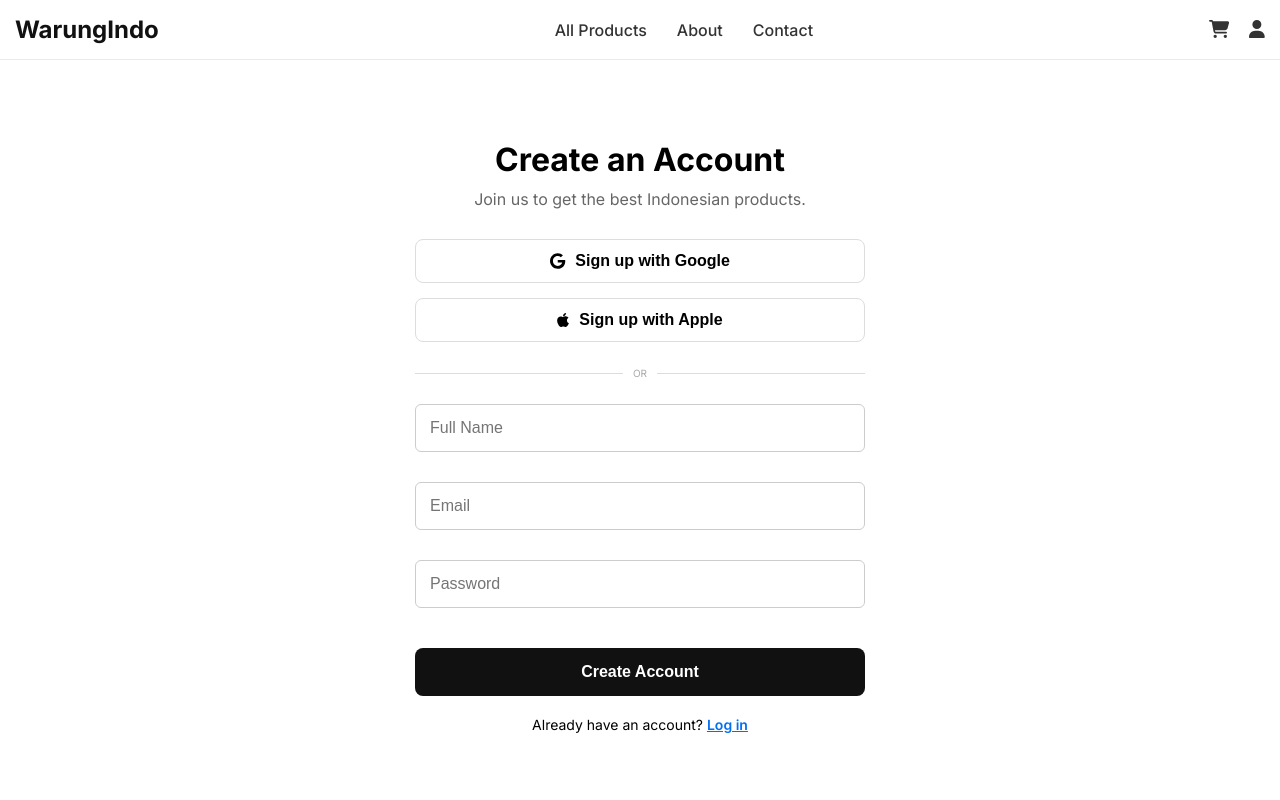
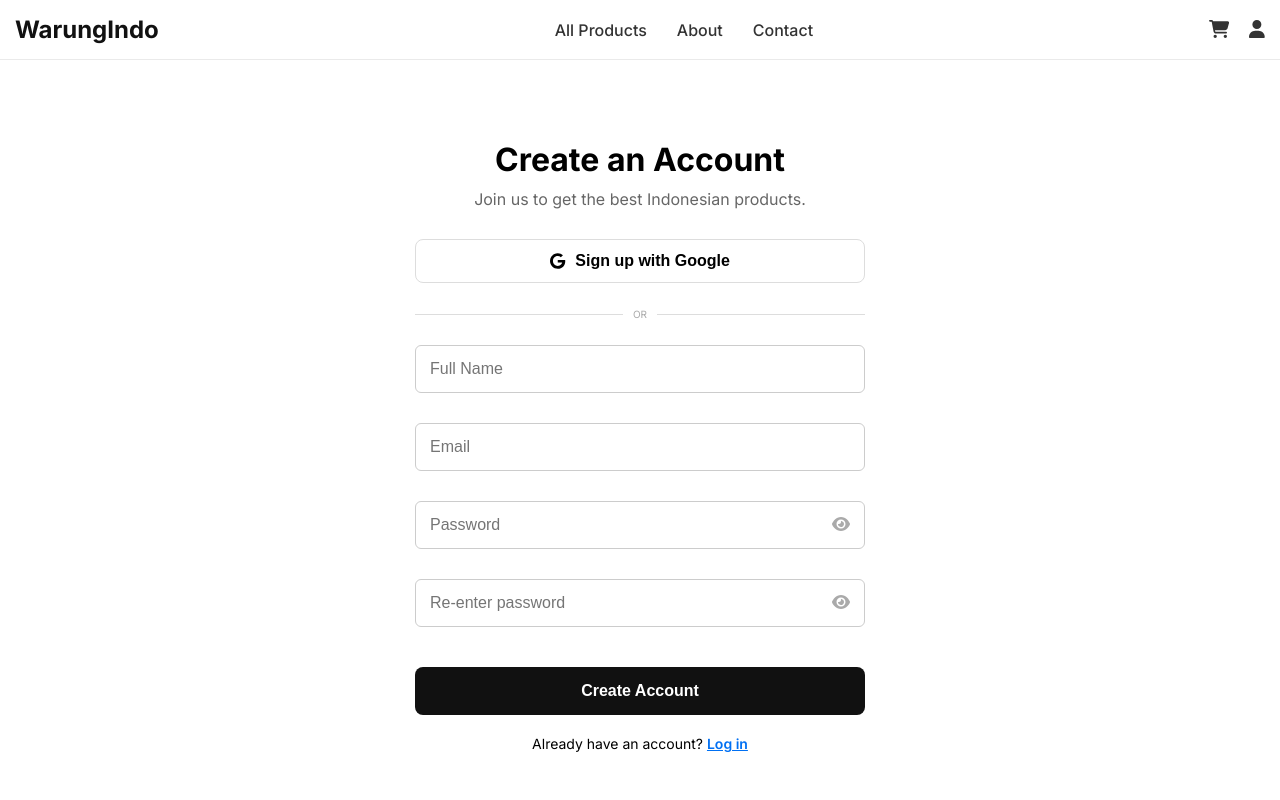
Before and after one commit to wandaazhar007/frontend-warungindomichigan, a Next.js app: page /signup in a window 1280 px wide. Shown: the top 800 px of the page. Built offline with nearby package versions, Linux system fonts and the light colour scheme; no server answers.

Commit message:
add validation

```diff
--- a/src/app/login/AuthPage.module.scss
+++ b/src/app/login/AuthPage.module.scss
@@ -132,3 +132,25 @@
   text-align: left;
   margin-top: -1rem;
 }
+
+.inputGroup {
+  position: relative;
+  margin-bottom: 1.5rem;
+}
+
+// --- ADD THESE NEW STYLES ---
+.passwordWrapper {
+  position: relative;
+}
+
+.passwordToggle {
+  position: absolute;
+  right: 1.5rem;
+  top: 50%;
+  transform: translateY(-50%);
+  background: none;
+  border: none;
+  cursor: pointer;
+  color: #aaa;
+  font-size: 1.6rem;
+}
--- a/src/app/login/page.tsx
+++ b/src/app/login/page.tsx
@@ -228,7 +228,7 @@ import { useRouter, useSearchParams } from 'next/navigation';
 import Link from 'next/link';
 import toast from 'react-hot-toast';
 import { FontAwesomeIcon } from '@fortawesome/react-fontawesome';
-import { faGoogle, faApple } from '@fortawesome/free-brands-svg-icons';
+import { faGoogle } from '@fortawesome/free-brands-svg-icons';
 import { faSpinner } from '@fortawesome/free-solid-svg-icons';
 import Container from '@/components/Container/Container';
 import styles from './AuthPage.module.scss';
@@ -317,9 +317,9 @@ const LoginPage = () => {
             <button onClick={handleGoogleSignIn} className={styles.socialButton}>
               <FontAwesomeIcon icon={faGoogle} /> Sign in with Google
             </button>
-            <button className={styles.socialButton}>
+            {/* <button className={styles.socialButton}>
               <FontAwesomeIcon icon={faApple} /> Sign in with Apple
-            </button>
+            </button> */}
           </div>
 
           <div className={styles.divider}><span>OR</span></div>
--- a/src/app/signup/page.tsx
+++ b/src/app/signup/page.tsx
@@ -5,8 +5,8 @@ import { useRouter } from 'next/navigation';
 import Link from 'next/link';
 import toast from 'react-hot-toast';
 import { FontAwesomeIcon } from '@fortawesome/react-fontawesome';
-import { faGoogle, faApple } from '@fortawesome/free-brands-svg-icons';
-import { faSpinner } from '@fortawesome/free-solid-svg-icons';
+import { faGoogle } from '@fortawesome/free-brands-svg-icons';
+import { faEye, faEyeSlash, faSpinner } from '@fortawesome/free-solid-svg-icons';
 import Container from '@/components/Container/Container';
 import styles from '../login/AuthPage.module.scss';
 import { signUpWithEmail, signInWithGoogle } from '@/services/authService';
@@ -15,14 +15,18 @@ interface FormErrors {
   fullName?: string;
   email?: string;
   password?: string;
+  confirmPassword?: string;
 }
 
 const SignupPage = () => {
   const [fullName, setFullName] = useState('');
   const [email, setEmail] = useState('');
   const [password, setPassword] = useState('');
+  const [confirmPassword, setConfirmPassword] = useState('');
   const [isLoading, setIsLoading] = useState(false);
   const [errors, setErrors] = useState<FormErrors>({});
+  const [showPassword, setShowPassword] = useState(false);
+  const [showConfirmPassword, setShowConfirmPassword] = useState(false);
   const router = useRouter();
 
 
@@ -32,6 +36,10 @@ const SignupPage = () => {
     if (!email) newErrors.email = 'Email is required.';
     if (!password) newErrors.password = 'Password is required.';
     else if (password.length < 6) newErrors.password = 'Password must be at least 6 characters.';
+
+    // --- NEW VALIDATION LOGIC ---
+    if (!confirmPassword) newErrors.confirmPassword = 'Please re-enter your password.';
+    else if (password !== confirmPassword) newErrors.confirmPassword = 'Passwords do not match.';
 
     setErrors(newErrors);
     return Object.keys(newErrors).length === 0;
@@ -79,9 +87,9 @@ const SignupPage = () => {
             <button onClick={handleGoogleSignIn} className={styles.socialButton}>
               <FontAwesomeIcon icon={faGoogle} /> Sign up with Google
             </button>
-            <button className={styles.socialButton}>
+            {/* <button className={styles.socialButton}>
               <FontAwesomeIcon icon={faApple} /> Sign up with Apple
-            </button>
+            </button> */}
           </div>
 
           <div className={styles.divider}><span>OR</span></div>
@@ -95,9 +103,24 @@ const SignupPage = () => {
               <input type="email" placeholder="Email" value={email} onChange={(e) => setEmail(e.target.value)} className={errors.email ? styles.errorInput : ''} />
               {errors.email && <p className={styles.errorMessage}>{errors.email}</p>}
             </div>
-            <div className={styles.inputGroup}>
+            {/* <div className={styles.inputGroup}>
               <input type="password" placeholder="Password" value={password} onChange={(e) => setPassword(e.target.value)} className={errors.password ? styles.errorInput : ''} />
               {errors.password && <p className={styles.errorMessage}>{errors.password}</p>}
+            </div> */}
+
+            <div className={`${styles.inputGroup} ${styles.passwordWrapper}`}>
+              <input type={showPassword ? 'text' : 'password'} placeholder="Password" value={password} onChange={(e) => setPassword(e.target.value)} className={errors.password ? styles.errorInput : ''} />
+              <button type="button" className={styles.passwordToggle} onClick={() => setShowPassword(!showPassword)}>
+                <FontAwesomeIcon icon={showPassword ? faEyeSlash : faEye} />
+              </button>
+              {errors.password && <p className={styles.errorMessage}>{errors.password}</p>}
+            </div>
+            <div className={`${styles.inputGroup} ${styles.passwordWrapper}`}>
+              <input type={showConfirmPassword ? 'text' : 'password'} placeholder="Re-enter password" value={confirmPassword} onChange={(e) => setConfirmPassword(e.target.value)} className={errors.confirmPassword ? styles.errorInput : ''} />
+              <button type="button" className={styles.passwordToggle} onClick={() => setShowConfirmPassword(!showConfirmPassword)}>
+                <FontAwesomeIcon icon={showConfirmPassword ? faEyeSlash : faEye} />
+              </button>
+              {errors.confirmPassword && <p className={styles.errorMessage}>{errors.confirmPassword}</p>}
             </div>
             <button type="submit" className={styles.submitButton} disabled={isLoading}>
               {isLoading ? <FontAwesomeIcon icon={faSpinner} spin /> : 'Create Account'}
```
